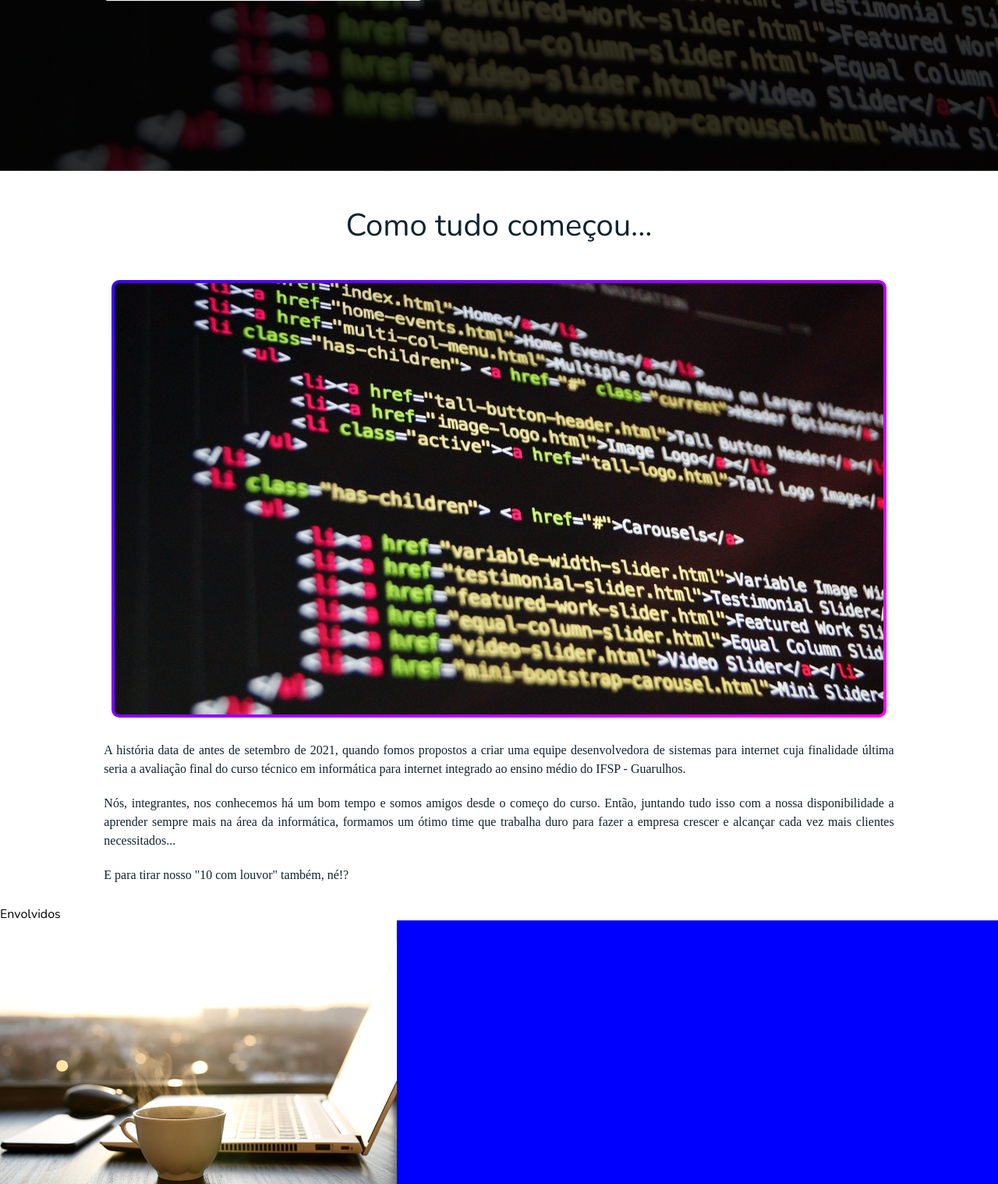
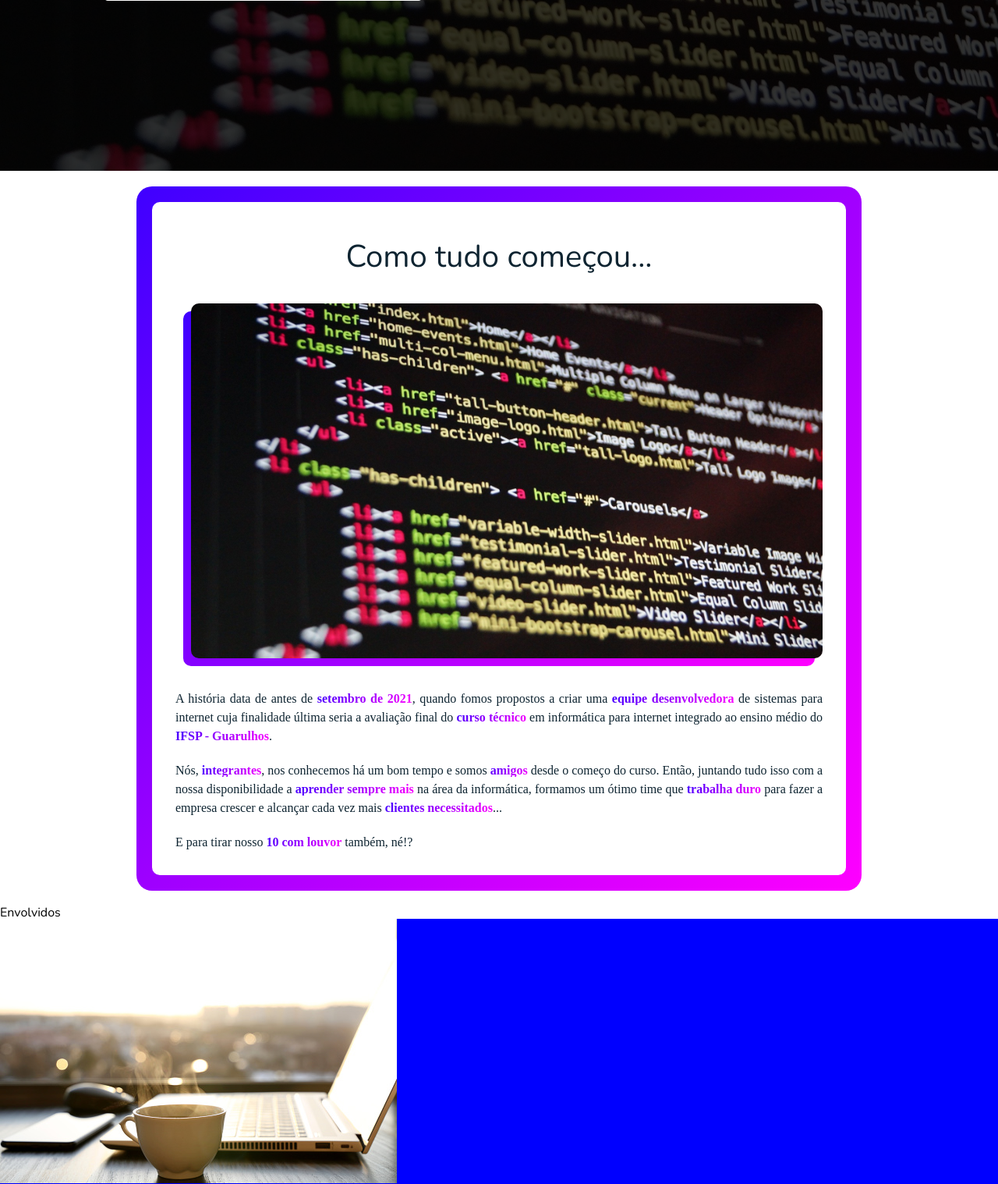
Before and after one commit to AnthonyZitoTegoshi/TEA, a PHP site: page / in a window 1280 px wide; the page is wider, and only the part inside the window is pictured. Shown: the part 581-2099 px from the top of that part at 78% size. Run offline with PHP 8.4, Linux system fonts and the light colour scheme; some libraries are stand-ins or nearby versions; some web fonts are replaced.

Commit message:
Primeira parte da história concluída

```diff
--- a/assets/css/main.css
+++ b/assets/css/main.css
@@ -327,6 +327,38 @@ body {
 .border-purple-gradient:is(.border-3):not([class*="padding"]) {padding: 3px;}
 .border-purple-gradient:is(.border-4):not([class*="padding"]) {padding: 4px;}
 
+[class*="offset"] {
+    position: relative;
+}
+[class*="offset-top"] {
+    top: 10px;
+}
+[class*="offset-right"] {
+    right: 10px;
+}
+[class*="offset-bottom"] {
+    bottom: 10px;
+}
+[class*="offset-left"] {
+    left: 10px;
+}
+.offset-top-5 {top: 5px;}
+.offset-top-10 {top: 10px;}
+.offset-top-15 {top: 15px;}
+.offset-top-20 {top: 20px;}
+.offset-right-5 {right: 5px;}
+.offset-right-10 {right: 10px;}
+.offset-right-15 {right: 15px;}
+.offset-right-20 {right: 20px;}
+.offset-bottom-5 {bottom: 5px;}
+.offset-bottom-10 {bottom: 10px;}
+.offset-bottom-15 {bottom: 15px;}
+.offset-bottom-20 {bottom: 20px;}
+.offset-left-5 {left: 5px;}
+.offset-left-10 {left: 10px;}
+.offset-left-15 {left: 15px;}
+.offset-left-20 {left: 20px;}
+
 [class*="padding"] {
     padding: 10px;
 }
--- a/index.html
+++ b/index.html
@@ -47,7 +47,7 @@
                                             <div class="row">
                                                 <div class="col">
                                                     <i class="uil uil-bars icon-xl dropdown-menu purple-gradient">
-                                                        <div class="container dropdown-items-bottom-left font-size-sm radius-10 lift-4 border-4 border-purple-gradient dark">
+                                                        <div class="container dropdown-items-bottom-left font-size-sm radius-10 lift-4 padding-5 border-purple-gradient dark">
                                                             <ul class="row flex-column items-end radius-10 padding-10 bg-light">
                                                                 <li class="col fit-child"><a href="#sobre">Sobre</a></li><li class="col fit-child"><a href="#envolvidos">Envolvidos</a></li><li class="col fit-child"><a href="#produtos">Produtos & Serviços</a></li><li class="col fit-child"><a href="#contato">Contato</a></li>
                                                             </ul>
@@ -100,9 +100,9 @@
     <div id="sobre" class="marker"></div>
     <section class="container padding-20 poppins dark bg-light">
         <div class="row-center flex-nowrap">
-            <div class="col-6-xx col-7-xl col-8-lg col-9-md col-10-sm">
-                <div class="container">
-                    <div class="row-center items-center flex-column">
+            <div class="col-6-xx col-7-xl col-8-lg col-9-sm">
+                <div class="container padding-20 radius-20 border-purple-gradient">
+                    <div class="row-center items-center flex-column padding-20 radius-10 bg-light">
                         <div class="col fit-child padding-20">
                             <h2 class="nunito font-size-xl line-md text-center">Como tudo começou...</h2>
                         </div>
@@ -110,12 +110,14 @@
                             <div class="container">
                                 <div class="row-evenly items-center flex-nowrap-md">
                                     <div class="col fit-child padding-20">
-                                        <img class="col radius-10 border-4 border-purple-gradient" src="assets/img/slideImg/1.jpg" alt="">
+                                        <div class="container radius-10 bg-purple-gradient">
+                                            <img class="col radius-10 offset-left offset-bottom" src="assets/img/slideImg/1.jpg" alt="">
+                                        </div>
                                     </div>
                                     <div class="col fit-child">
-                                        <p class="text-justify line-md padding-10">A história data de antes de setembro de 2021, quando fomos propostos a criar uma equipe desenvolvedora de sistemas para internet cuja finalidade última seria a avaliação final do curso técnico em informática para internet integrado ao ensino médio do IFSP - Guarulhos.</p>
-                                        <p class="text-justify line-md padding-10">Nós, integrantes, nos conhecemos há um bom tempo e somos amigos desde o começo do curso. Então, juntando tudo isso com a nossa disponibilidade a aprender sempre mais na área da informática, formamos um ótimo time que trabalha duro para fazer a empresa crescer e alcançar cada vez mais clientes necessitados...</p>
-                                        <p class="text-justify line-md padding-10">E para tirar nosso "10 com louvor" também, né!?</p>
+                                        <p class="text-justify line-md padding-10">A história data de antes de <span class="purple-gradient font-weight-bolder">setembro de 2021</span>, quando fomos propostos a criar uma <span class="purple-gradient font-weight-bolder">equipe desenvolvedora</span> de sistemas para internet cuja finalidade última seria a avaliação final do <span class="purple-gradient font-weight-bolder">curso técnico</span> em informática para internet integrado ao ensino médio do <span class="purple-gradient font-weight-bolder">IFSP - Guarulhos</span>.</p>
+                                        <p class="text-justify line-md padding-10">Nós, <span class="purple-gradient font-weight-bolder">integrantes</span>, nos conhecemos há um bom tempo e somos <span class="purple-gradient font-weight-bolder">amigos</span> desde o começo do curso. Então, juntando tudo isso com a nossa disponibilidade a <span class="purple-gradient font-weight-bolder">aprender sempre mais</span> na área da informática, formamos um ótimo time que <span class="purple-gradient font-weight-bolder">trabalha duro</span> para fazer a empresa crescer e alcançar cada vez mais <span class="purple-gradient font-weight-bolder">clientes necessitados</span>...</p>
+                                        <p class="text-justify line-md padding-10">E para tirar nosso <span class="purple-gradient font-weight-bolder">10 com louvor</span> também, né!?</p>
                                     </div>
                                 </div>
                             </div>
```
